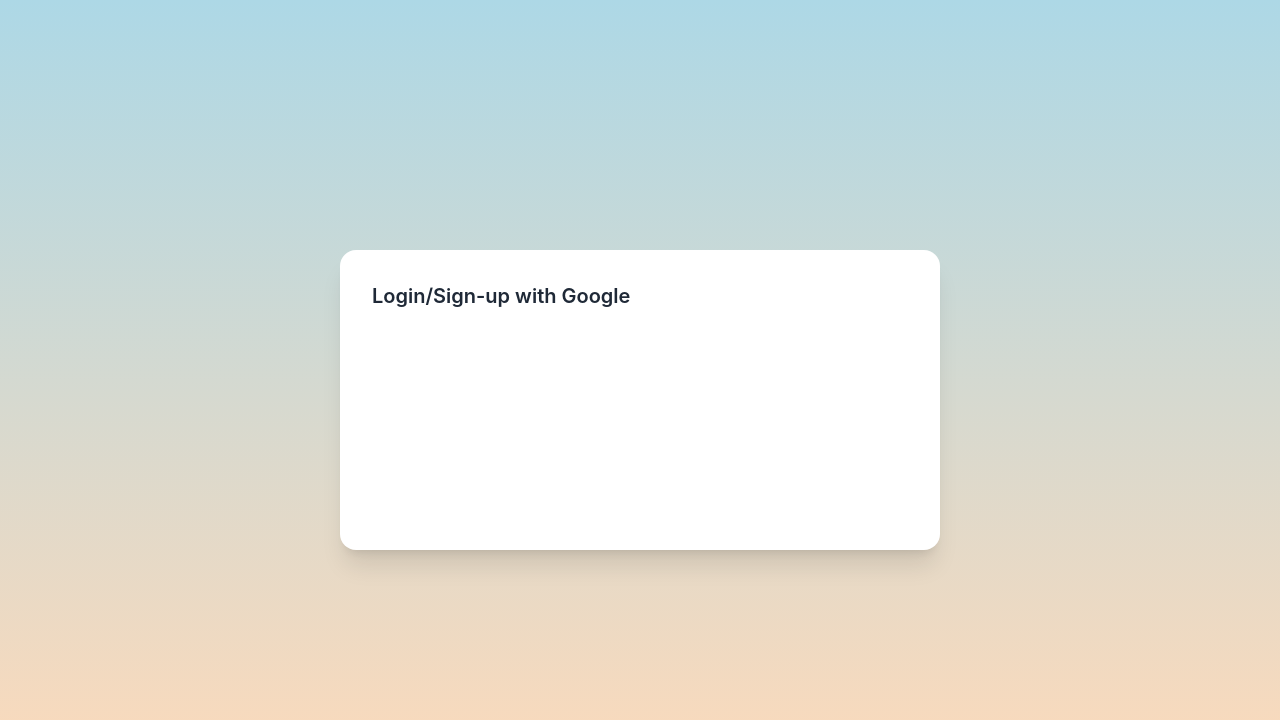
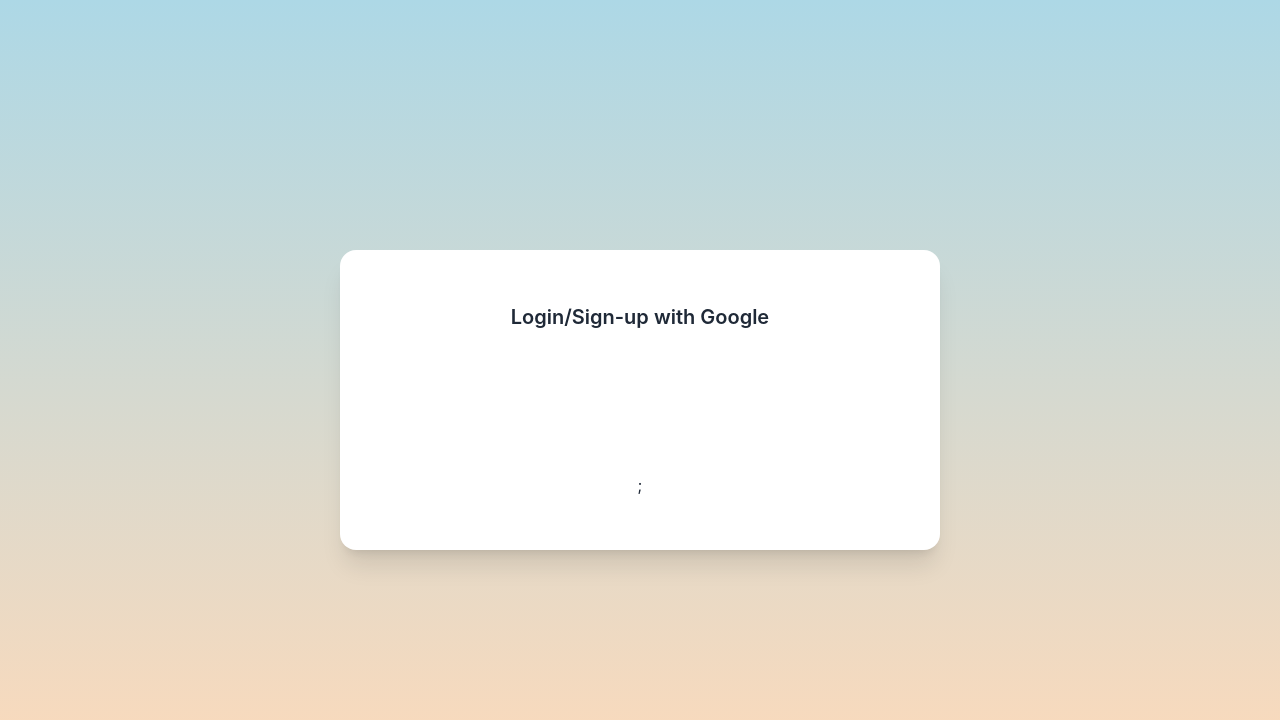
Before and after one commit to kxrai/digt2107-mass-splitter, a React (Create React App) app: page /login in a window 1280 px wide. Shown: the top 720 px of the page. Built offline with nearby package versions, Linux system fonts and the light colour scheme.

Commit message:
Added logout function

```diff
--- a/src/pages/LoginPage.js
+++ b/src/pages/LoginPage.js
@@ -1,31 +1,47 @@
 import React from 'react';
-import { GoogleOAuthProvider, GoogleLogin } from '@react-oauth/google';
+import { useState } from 'react';
+import {useNavigate } from 'react-router-dom';
+import { GoogleOAuthProvider, GoogleLogin, googleLogout } from '@react-oauth/google';
 import { jwtDecode } from "jwt-decode";
 
-function LoginPage(){
+function LoginPage() {
+    const [user, setUser] = useState(null);
+    const navigate = useNavigate();
+
     function handleLoginSuccess(credentialResponse) {
         const decoded = jwtDecode(credentialResponse?.credential);
-        window.location.href = "/";
+        setUser(decoded);
+        navigate('/');
     };
 
     const handleLoginFailure = (error) => {
         console.error('Login Failed:', error);
     };
 
+    const handleLogout = () => {
+        googleLogout(); // Log out from Google
+        setUser(null); // Clear user state
+        navigate('/login'); // Redirect to login page
+      };
+
     return (
+
         <div class="h-screen grid place-items-center bg-gradient-to-b from-lightBlue-400 to-peach-400">
              <div className="card bg-base-100 shadow-xl">
-                <div className="w-[600px] h-[300px] card-body">
-                    <h1 className="card-title text-center">Login/Sign-up with Google</h1>
-                    <GoogleOAuthProvider clientId="584206264281-4udrb623en2sg85nq3b58eevjm8elf0r.apps.googleusercontent.com">
-                        <GoogleLogin
-                            onSuccess={handleLoginSuccess}
-                            onError={handleLoginFailure}
-                            theme="outline"
-                            size="large"
-                            text="signin_with"
-                        />
-                    </GoogleOAuthProvider>
+                <div className="w-[600px] h-[300px] card-body grid place-items-center">
+                    {user ? (
+                        <><h1 className="card-title">Logout</h1><button class='primary' onClick ={handleLogout}>Logout</button></>
+                    ) :
+                    (<><h1 className="card-title">Login/Sign-up with Google</h1><GoogleOAuthProvider clientId="584206264281-4udrb623en2sg85nq3b58eevjm8elf0r.apps.googleusercontent.com">
+                            <GoogleLogin
+                                onSuccess={handleLoginSuccess}
+                                onError={handleLoginFailure}
+                                theme="outline"
+                                size="large"
+                                text="signin_with" />
+                        </GoogleOAuthProvider></>
+                    )};
+
                 </div>
             </div>
         </div>
```
